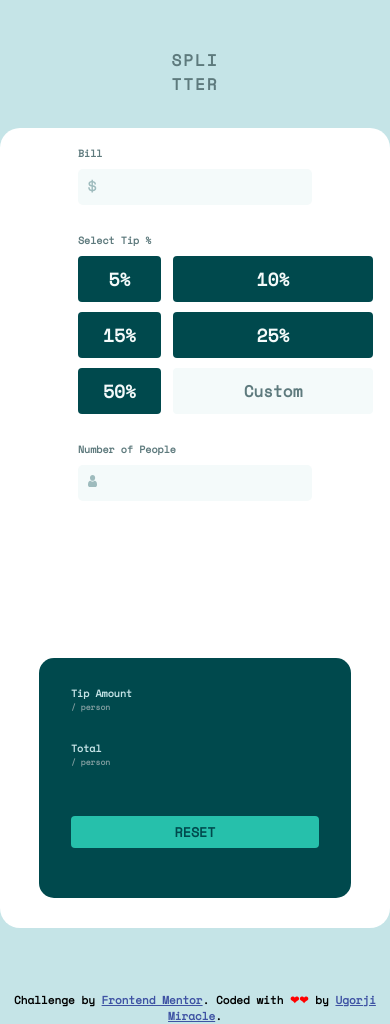
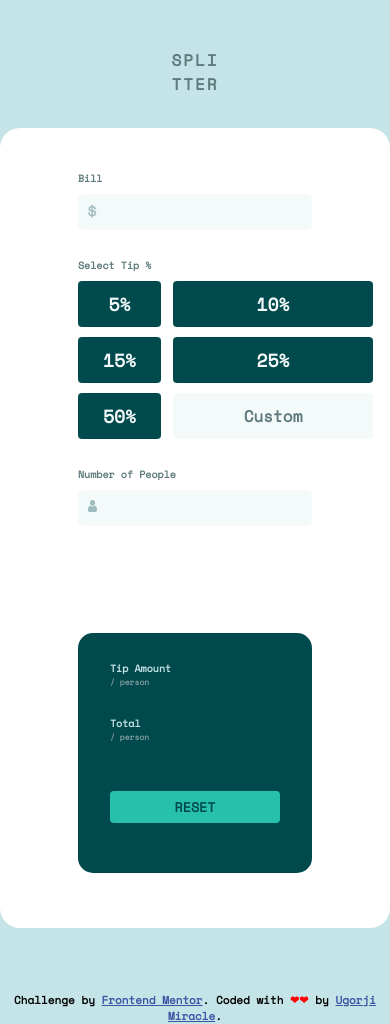
Before and after one commit to amarealcoder/tip-calculator, a plain HTML site: page index.html in a window 390 px wide. Drawn offline with nearby package versions, Linux system fonts and the light colour scheme.

Commit message:
Third commit

```diff
--- a/style.css
+++ b/style.css
@@ -207,8 +207,8 @@ input:focus {
     width: 100%;
   }
   .section-right {
-    margin-top: 200px;
-    width: 80%;
+    margin-top: 150px;
+    width: 60%;
     height: 30%;
   }
   .right-ptag {
```
